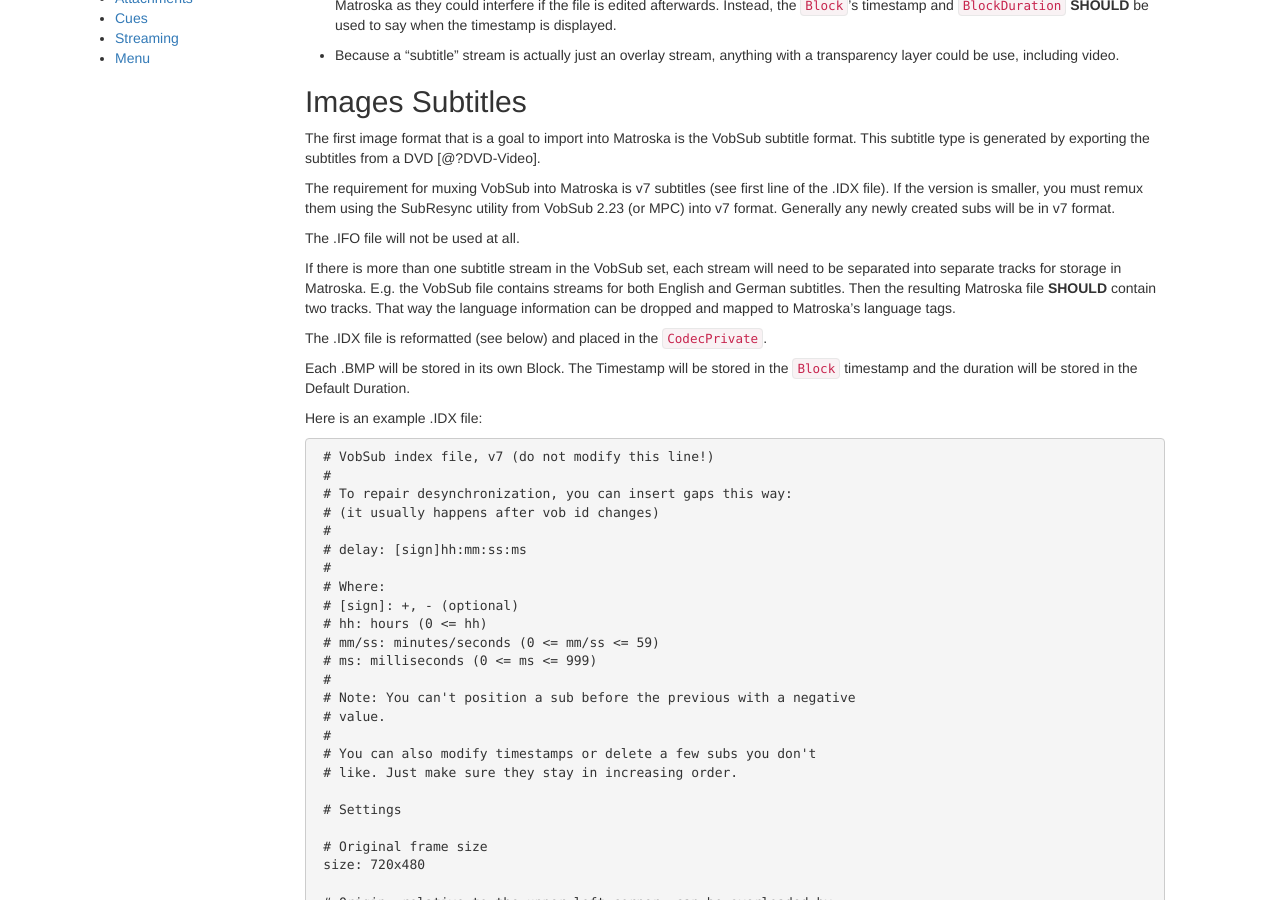
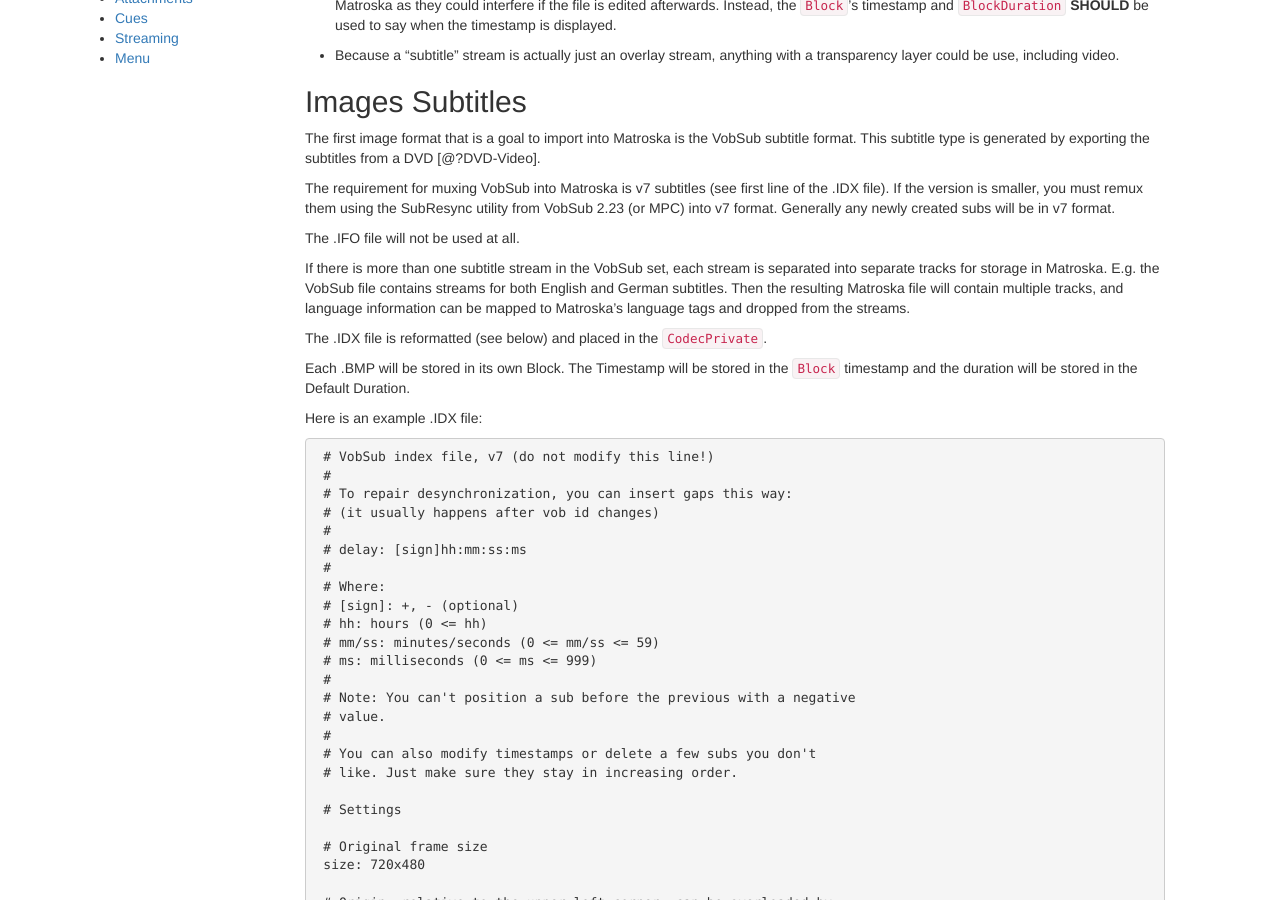
Before and after one commit to ietf-wg-cellar/matroska-specification, a Jekyll site: the page built from cellar-codec/subtitles.md, in a window 1280 px wide and 900 px high, scrolled down 317 px. Built offline with Jekyll 4.4.1, drawn with Linux system fonts in a browser that asks for light colours; our own code applies the rules of GitHub Pages for plain Markdown files.

Commit message:
reword multiple language VobSub support
Co-authored-by: SpencerDawkins <spencerdawkins.ietf@gmail.com>

```diff
--- a/cellar-codec/subtitles.md
+++ b/cellar-codec/subtitles.md
@@ -27,11 +27,11 @@
 
 The .IFO file will not be used at all.
 
-If there is more than one subtitle stream in the VobSub set, each stream will need to be
+If there is more than one subtitle stream in the VobSub set, each stream is
 separated into separate tracks for storage in Matroska. E.g. the VobSub file contains
-streams for both English and German subtitles. Then the resulting Matroska file **SHOULD**
-contain two tracks. That way the language information can be dropped and mapped
-to Matroska's language tags.
+streams for both English and German subtitles. Then the resulting Matroska file will
+contain multiple tracks, and language information can be mapped
+to Matroska's language tags and dropped from the streams.
 
 The .IDX file is reformatted (see below) and placed in the `CodecPrivate`.
 
```
